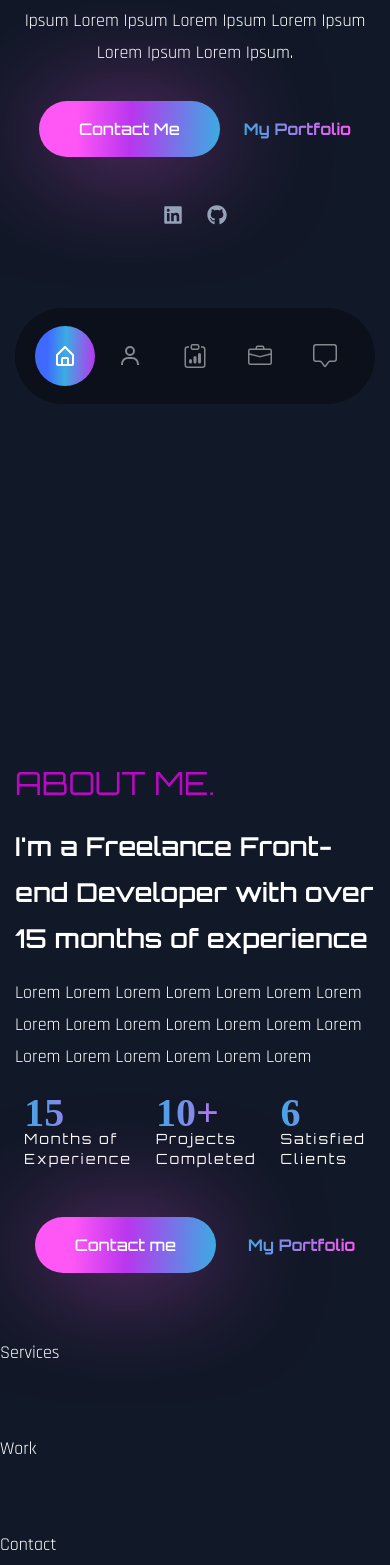
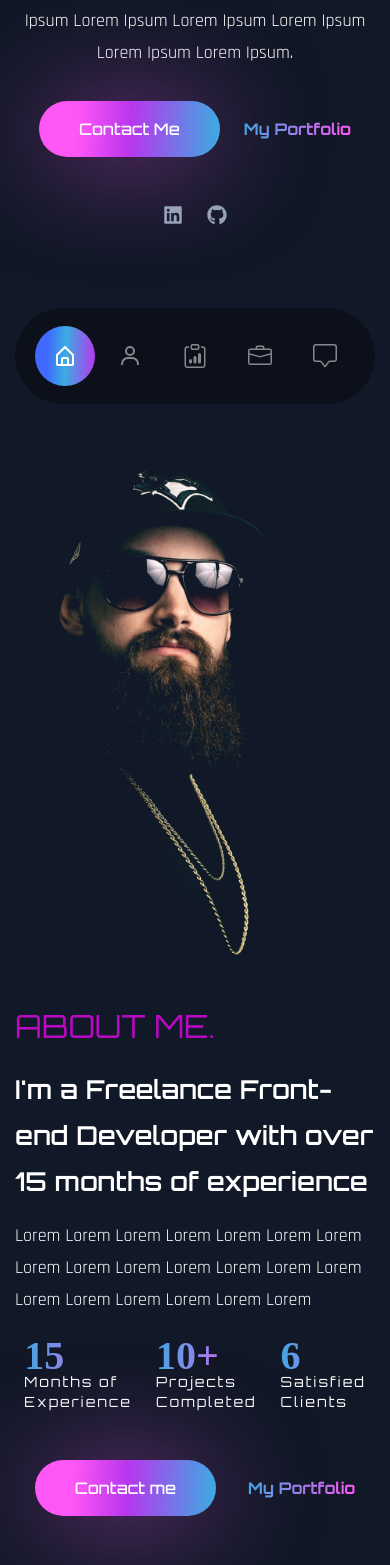
Before and after one commit to Andreyhuey/portfolio, a Next.js app: page / in a window 390 px wide. Shown: the part 432-1997 px from the top of the page. Built offline with nearby package versions, Linux system fonts and the light colour scheme; a web font is replaced by a local one.

Commit message:
motion added to about component

```diff
--- a/src/components/About.jsx
+++ b/src/components/About.jsx
@@ -6,6 +6,7 @@ import CountUp from "react-countup";
 import { useInView } from "react-intersection-observer";
 // motion
 import { motion } from "framer-motion";
+import ab from "../assets/about.png";
 // variant
 import { fadeIn } from "../pages/variants.js";
 
@@ -17,9 +18,23 @@ export default function About() {
       <div className="container mx-auto">
         <div className="flex flex-col gap-y-10 lg:flex-row lg:items-center lg:gap-x-20 lg:gap-y-0 h-screen">
           {/* img */}
-          <div className="flex-1 mix-blend-lighten bg-top bg-contain"></div>
+          <motion.div
+            variants={fadeIn("right", 0.3)}
+            initial="hidden"
+            whileInView={"show"}
+            viewport={{ once: false, amount: 0.3 }}
+            className="lg:flex-1 mix-blend-lighten"
+          >
+            <Image src={ab} className="" />
+          </motion.div>
           {/* text */}
-          <div className="flex-1">
+          <motion.div
+            variants={fadeIn("left", 0.3)}
+            initial="hidden"
+            whileInView={"show"}
+            viewport={{ once: false, amount: 0.3 }}
+            className="flex-1"
+          >
             <h2 className="h2 text-accent">About me.</h2>
             <h3 className="h3 mb-4">
               I'm a Freelance Front-end Developer with over 15 months of
@@ -33,7 +48,9 @@ export default function About() {
             <div className="flex gap-x-6 lg:gap-x-10 mb-12 justify-center md:justify-start lg:justify-start">
               <div>
                 <div className="text-[40px] font-tertiary text-gradient">
-                  {inView ? <CountUp start={0} end={15} duration={3} /> : null}
+                  {!inView || inView ? (
+                    <CountUp start={0} end={15} duration={3} />
+                  ) : null}
                 </div>
                 <div className="font-primary text-sm tracking-[2px]">
                   Months of <br />
@@ -42,7 +59,9 @@ export default function About() {
               </div>
               <div>
                 <div className="text-[40px] font-tertiary text-gradient">
-                  {inView ? <CountUp start={0} end={10} duration={3} /> : null}
+                  {!inView || inView ? (
+                    <CountUp start={0} end={10} duration={3} />
+                  ) : null}
                   {"+"}
                 </div>
                 <div className="font-primary text-sm tracking-[2px]">
@@ -53,7 +72,9 @@ export default function About() {
               </div>
               <div>
                 <div className="text-[40px] font-tertiary text-gradient">
-                  {inView ? <CountUp start={0} end={6} duration={3} /> : null}
+                  {!inView || inView ? (
+                    <CountUp start={0} end={6} duration={3} />
+                  ) : null}
                 </div>
                 <div className="font-primary text-sm tracking-[2px]">
                   Satisfied <br />
@@ -67,7 +88,7 @@ export default function About() {
                 My Portfolio
               </a>
             </div>
-          </div>
+          </motion.div>
         </div>
       </div>
     </section>
--- a/src/pages/index.js
+++ b/src/pages/index.js
@@ -24,9 +24,9 @@ export default function Home() {
         <Header />
         <Banner />
         <About />
-        <Services />
+        {/* <Services />
         <Work />
-        <Contact />
+        <Contact /> */}
         <div className="h-[4000px]"></div>
       </div>
     </>
```
